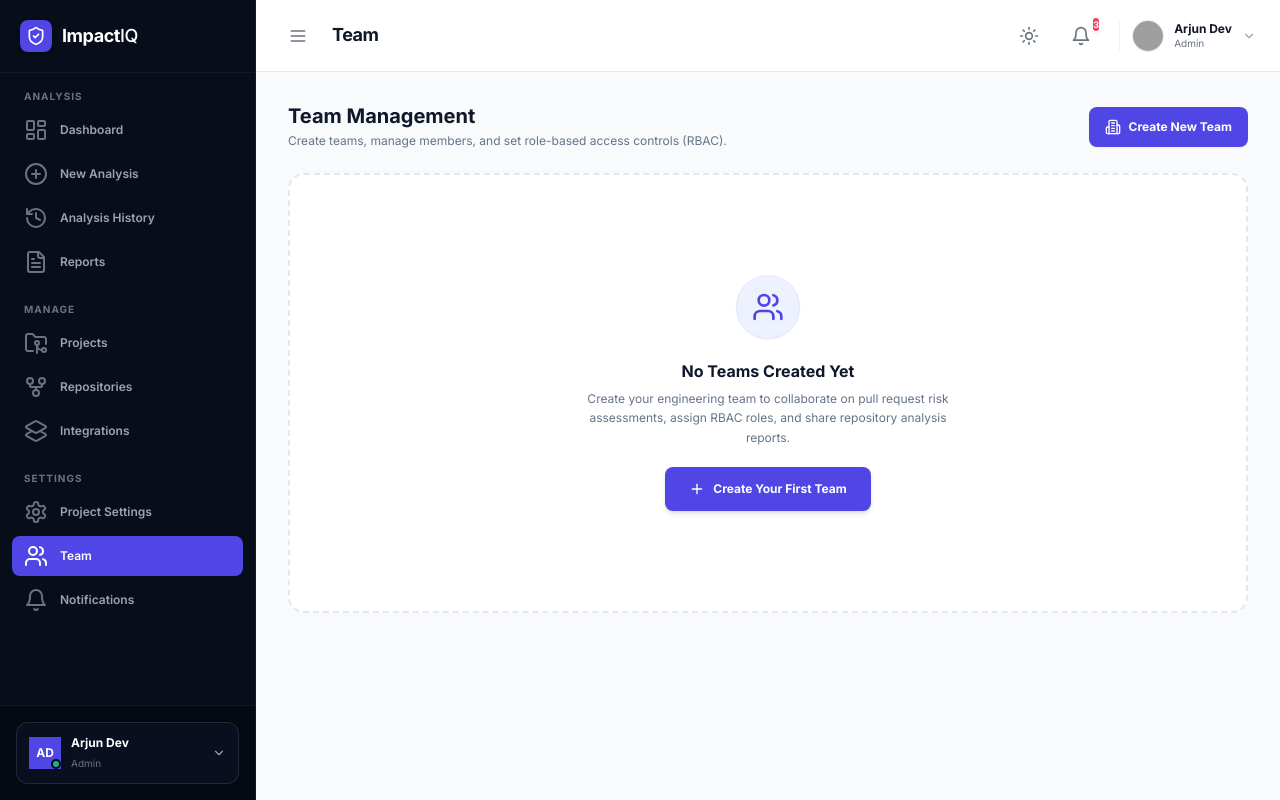
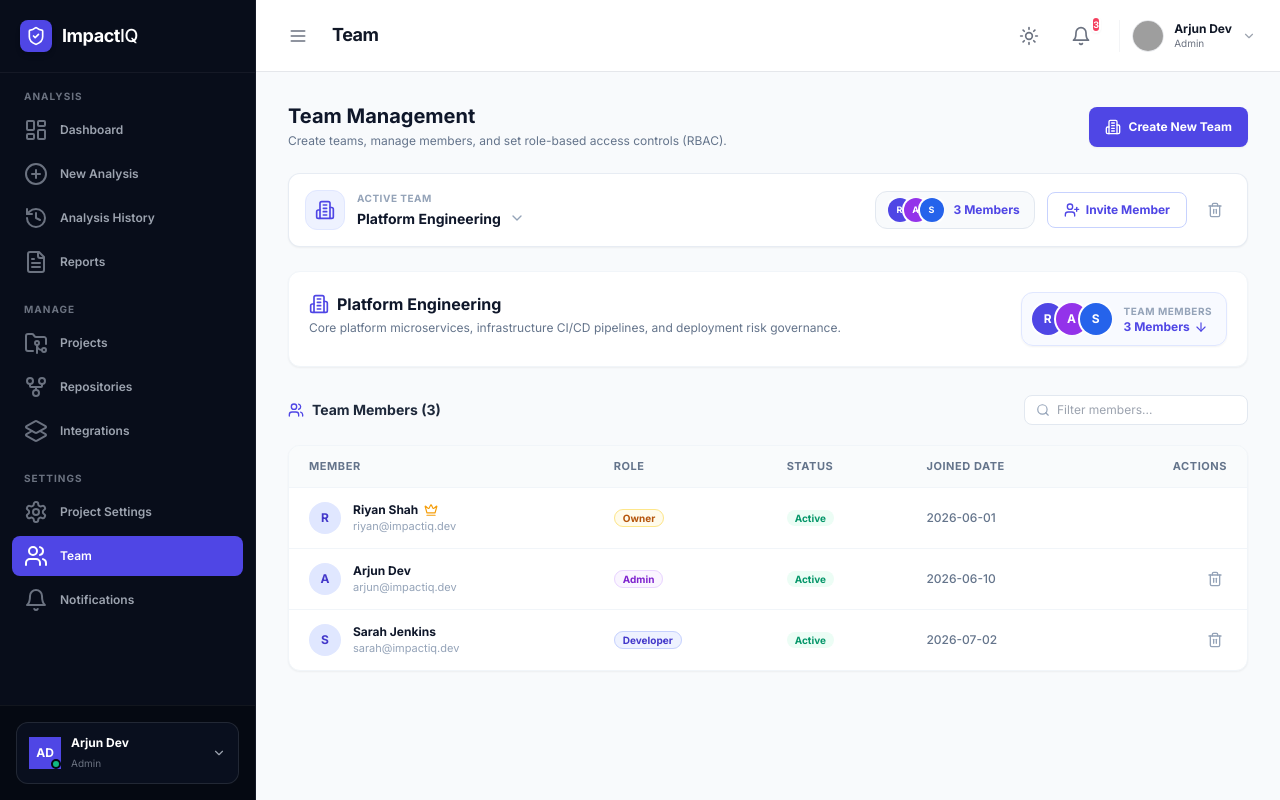
Before and after one commit to Riyan-ai-code/Impact-IQ, a Next.js app in the folder frontend/: page /dashboard/team in a window 1280 px wide. Built offline with nearby package versions, Linux system fonts and the light colour scheme; grey boxes are pictures that could not be loaded.

Commit message:
Add clickable Team Member Avatars stack with smooth scrolling to team members list

```diff
--- a/frontend/app/dashboard/team/page.tsx
+++ b/frontend/app/dashboard/team/page.tsx
@@ -14,8 +14,8 @@ import {
   Building2,
   Shield,
   Search,
-  MoreVertical,
-  FolderGit2
+  ChevronDown,
+  ArrowDown
 } from "lucide-react"
 import { Button } from "@/components/ui/button"
 import { cn } from "@/lib/utils"
@@ -39,18 +39,70 @@ interface Team {
   createdAt: string
 }
 
-const INITIAL_MOCK_MEMBER: TeamMember = {
-  id: "user-1",
+const DEFAULT_INITIAL_TEAMS: Team[] = [
+  {
+    id: "team-platform",
+    name: "Platform Engineering",
+    description: "Core platform microservices, infrastructure CI/CD pipelines, and deployment risk governance.",
+    lead: "Riyan Shah",
+    createdAt: "2026-06-01",
+    members: [
+      {
+        id: "m-1",
         name: "Riyan Shah",
         email: "riyan@impactiq.dev",
         role: "Owner",
         status: "active",
         joinedAt: "2026-06-01"
+      },
+      {
+        id: "m-2",
+        name: "Arjun Dev",
+        email: "arjun@impactiq.dev",
+        role: "Admin",
+        status: "active",
+        joinedAt: "2026-06-10"
+      },
+      {
+        id: "m-3",
+        name: "Sarah Jenkins",
+        email: "sarah@impactiq.dev",
+        role: "Developer",
+        status: "active",
+        joinedAt: "2026-07-02"
       }
+    ]
+  },
+  {
+    id: "team-devops",
+    name: "DevOps Core",
+    description: "Kubernetes GitOps pipelines, container security, and cloud infrastructure.",
+    lead: "Arjun Dev",
+    createdAt: "2026-06-15",
+    members: [
+      {
+        id: "m-2",
+        name: "Arjun Dev",
+        email: "arjun@impactiq.dev",
+        role: "Owner",
+        status: "active",
+        joinedAt: "2026-06-15"
+      },
+      {
+        id: "m-1",
+        name: "Riyan Shah",
+        email: "riyan@impactiq.dev",
+        role: "Admin",
+        status: "active",
+        joinedAt: "2026-06-15"
+      }
+    ]
+  }
+]
 
 export default function TeamPage() {
-  const [teams, setTeams] = useState<Team[]>([])
-  const [activeTeamId, setActiveTeamId] = useState<string | null>(null)
+  const [teams, setTeams] = useState<Team[]>(DEFAULT_INITIAL_TEAMS)
+  const [activeTeamId, setActiveTeamId] = useState<string | null>("team-platform")
 
   // Modals state
   const [isCreateTeamModalOpen, setIsCreateTeamModalOpen] = useState(false)
@@ -59,7 +111,6 @@ export default function TeamPage() {
   // Create Team Form
   const [teamName, setTeamName] = useState("")
   const [teamDescription, setTeamDescription] = useState("")
-  const [defaultRole, setDefaultRole] = useState<"Developer" | "Admin" | "Viewer">("Developer")
 
   // Invite Member Form
   const [inviteEmail, setInviteEmail] = useState("")
@@ -74,14 +125,19 @@ export default function TeamPage() {
     if (saved) {
       try {
         const parsed: Team[] = JSON.parse(saved)
+        if (parsed.length > 0) {
           setTeams(parsed)
-        if (parsed.length > 0) {
           setActiveTeamId(parsed[0].id)
+          return
         }
       } catch (err) {
         console.error("Error loading teams:", err)
       }
     }
+    // Fallback default initial teams
+    setTeams(DEFAULT_INITIAL_TEAMS)
+    setActiveTeamId(DEFAULT_INITIAL_TEAMS[0].id)
+    localStorage.setItem("impact_iq_teams", JSON.stringify(DEFAULT_INITIAL_TEAMS))
   }, [])
 
   const saveTeamsToStorage = (updatedTeams: Team[]) => {
@@ -97,7 +153,16 @@ export default function TeamPage() {
       name: teamName.trim(),
       description: teamDescription.trim() || `Engineering team for ${teamName.trim()}`,
       lead: "Riyan Shah",
-      members: [INITIAL_MOCK_MEMBER],
+      members: [
+        {
+          id: "m-" + Date.now(),
+          name: "Riyan Shah",
+          email: "riyan@impactiq.dev",
+          role: "Owner",
+          status: "active",
+          joinedAt: new Date().toISOString().split("T")[0]
+        }
+      ],
       createdAt: new Date().toISOString()
     }
 
@@ -172,6 +237,13 @@ export default function TeamPage() {
     m.role.toLowerCase().includes(searchQuery.toLowerCase())
   ) : []
 
+  const scrollToMembersSection = () => {
+    const el = document.getElementById("team-members-section")
+    if (el) {
+      el.scrollIntoView({ behavior: "smooth" })
+    }
+  }
+
   return (
     <div className="space-y-6">
       {/* Page Header */}
@@ -184,7 +256,7 @@ export default function TeamPage() {
         <Button
           variant="brand"
           onClick={() => setIsCreateTeamModalOpen(true)}
-          className="h-10 text-xs font-bold bg-[#4f46e5] hover:bg-[#4338ca] text-white rounded-lg flex items-center gap-2 shadow-sm transition-all duration-150"
+          className="h-10 text-xs font-bold bg-[#4f46e5] hover:bg-[#4338ca] text-white rounded-lg flex items-center gap-2 shadow-sm transition-all duration-150 cursor-pointer"
         >
           <Building2 className="w-4 h-4" />
           Create New Team
@@ -199,7 +271,7 @@ export default function TeamPage() {
             </div>
             <p className="text-xs font-semibold text-emerald-900">{successMsg}</p>
           </div>
-          <button onClick={() => setSuccessMsg(null)} className="text-emerald-500 hover:text-emerald-700">
+          <button onClick={() => setSuccessMsg(null)} className="text-emerald-500 hover:text-emerald-700 cursor-pointer">
             <X className="w-4 h-4" />
           </button>
         </div>
@@ -222,7 +294,7 @@ export default function TeamPage() {
           <Button
             variant="brand"
             onClick={() => setIsCreateTeamModalOpen(true)}
-            className="px-6 h-11 text-xs font-bold bg-[#4f46e5] hover:bg-[#4338ca] text-white rounded-lg flex items-center gap-2 transition-all duration-150 shadow-md"
+            className="px-6 h-11 text-xs font-bold bg-[#4f46e5] hover:bg-[#4338ca] text-white rounded-lg flex items-center gap-2 transition-all duration-150 shadow-md cursor-pointer"
           >
             <Plus className="w-4 h-4" />
             Create Your First Team
@@ -238,33 +310,66 @@ export default function TeamPage() {
                 <Building2 className="w-5 h-5" />
               </div>
               <div className="text-left">
-                <span className="text-[10px] font-bold text-slate-400 uppercase tracking-wider">Active Team</span>
-                <div className="flex items-center gap-2">
+                <span className="text-[10px] font-bold text-slate-400 uppercase tracking-wider block">Active Team</span>
+                <div className="relative">
                   <select
                     value={activeTeamId || ""}
                     onChange={(e) => setActiveTeamId(e.target.value)}
-                    className="text-sm font-bold text-slate-900 bg-transparent border-none p-0 focus:outline-none cursor-pointer pr-4"
+                    className="text-sm font-bold text-slate-900 bg-transparent border-none p-0 focus:outline-none cursor-pointer pr-6 appearance-none"
                   >
                     {teams.map((t) => (
                       <option key={t.id} value={t.id}>{t.name}</option>
                     ))}
                   </select>
+                  <ChevronDown className="w-4 h-4 text-slate-400 absolute right-0 top-1/2 -translate-y-1/2 pointer-events-none" />
                 </div>
               </div>
             </div>
 
-            <div className="flex items-center gap-2">
+            <div className="flex items-center gap-3">
+              {/* Clickable Team Member Avatars Stack inside header */}
+              {activeTeam && (
+                <button
+                  onClick={scrollToMembersSection}
+                  className="flex items-center gap-2.5 px-3 py-1.5 rounded-xl border border-slate-200 bg-slate-50 hover:bg-indigo-50/60 hover:border-indigo-200 transition-all cursor-pointer group shadow-2xs"
+                  title="Click to view team members"
+                >
+                  <div className="flex -space-x-2 overflow-hidden">
+                    {activeTeam.members.slice(0, 4).map((m, idx) => (
+                      <div
+                        key={m.id}
+                        className={cn(
+                          "inline-flex h-6 w-6 rounded-full ring-2 ring-white text-white font-bold items-center justify-center text-[9px] shadow-xs",
+                          idx === 0 ? "bg-indigo-600" : idx === 1 ? "bg-purple-600" : idx === 2 ? "bg-blue-600" : "bg-emerald-600"
+                        )}
+                      >
+                        {m.name.charAt(0).toUpperCase()}
+                      </div>
+                    ))}
+                    {activeTeam.members.length > 4 && (
+                      <div className="inline-flex h-6 w-6 rounded-full ring-2 ring-white bg-slate-200 text-slate-700 font-bold items-center justify-center text-[9px]">
+                        +{activeTeam.members.length - 4}
+                      </div>
+                    )}
+                  </div>
+                  <span className="text-xs font-bold text-indigo-600 group-hover:underline flex items-center gap-1 pr-0.5">
+                    {activeTeam.members.length} Members
+                  </span>
+                </button>
+              )}
+
               <Button
                 variant="outline"
                 onClick={() => setIsInviteMemberModalOpen(true)}
-                className="h-9 px-4 text-xs font-bold border-indigo-200 text-indigo-600 hover:bg-indigo-50 rounded-lg flex items-center gap-1.5"
+                className="h-9 px-4 text-xs font-bold border-indigo-200 text-indigo-600 hover:bg-indigo-50 rounded-lg flex items-center gap-1.5 cursor-pointer"
               >
                 <UserPlus className="w-4 h-4" />
                 Invite Member
               </Button>
+
               <button
                 onClick={() => activeTeamId && handleDeleteTeam(activeTeamId)}
-                className="p-2 rounded-lg text-slate-400 hover:text-rose-600 hover:bg-rose-50 transition-colors"
+                className="p-2 rounded-lg text-slate-400 hover:text-rose-600 hover:bg-rose-50 transition-colors cursor-pointer"
                 title="Delete Active Team"
               >
                 <Trash2 className="w-4 h-4" />
@@ -276,20 +381,56 @@ export default function TeamPage() {
           {activeTeam && (
             <div className="space-y-5">
               <div className="bg-white border border-slate-100 rounded-xl p-5 shadow-sm space-y-4 text-left">
-                <div className="flex items-start justify-between">
+                <div className="flex items-start justify-between gap-4">
                   <div>
+                    <div className="flex items-center gap-2">
+                      <Building2 className="w-5 h-5 text-indigo-600" />
                       <h2 className="text-base font-bold text-slate-900">{activeTeam.name}</h2>
-                    <p className="text-xs text-slate-500 mt-0.5">{activeTeam.description}</p>
                     </div>
-                  <span className="text-xs font-semibold px-2.5 py-1 rounded-full bg-slate-100 text-slate-600">
+                    <p className="text-xs text-slate-500 mt-1">{activeTeam.description}</p>
+                  </div>
+
+                  {/* Clickable Team Member Avatars Stack */}
+                  <button
+                    onClick={scrollToMembersSection}
+                    className="flex items-center gap-3 p-2.5 rounded-xl border border-indigo-100 bg-indigo-50/40 hover:bg-indigo-50 hover:border-indigo-200 transition-all cursor-pointer shadow-sm group"
+                    title="Click to view team members"
+                  >
+                    <div className="flex -space-x-2 overflow-hidden">
+                      {activeTeam.members.slice(0, 4).map((m, idx) => (
+                        <div
+                          key={m.id}
+                          className={cn(
+                            "inline-flex h-8 w-8 rounded-full ring-2 ring-white text-white font-bold items-center justify-center text-xs shadow-sm",
+                            idx === 0 ? "bg-indigo-600" : idx === 1 ? "bg-purple-600" : idx === 2 ? "bg-blue-600" : "bg-emerald-600"
+                          )}
+                        >
+                          {m.name.charAt(0).toUpperCase()}
+                        </div>
+                      ))}
+                      {activeTeam.members.length > 4 && (
+                        <div className="inline-flex h-8 w-8 rounded-full ring-2 ring-white bg-slate-200 text-slate-700 font-bold items-center justify-center text-xs">
+                          +{activeTeam.members.length - 4}
+                        </div>
+                      )}
+                    </div>
+                    <div className="text-left pr-1">
+                      <span className="text-[10px] uppercase tracking-wider font-bold text-slate-400 block">Team Members</span>
+                      <span className="text-xs font-bold text-indigo-600 group-hover:underline flex items-center gap-1">
                         {activeTeam.members.length} Members
+                        <ArrowDown className="w-3.5 h-3.5" />
                       </span>
+                    </div>
+                  </button>
                 </div>
               </div>
 
               {/* Members Section Header */}
-              <div className="flex items-center justify-between">
-                <h3 className="text-sm font-bold text-slate-800">Team Members ({filteredMembers.length})</h3>
+              <div id="team-members-section" className="flex items-center justify-between pt-2">
+                <h3 className="text-sm font-bold text-slate-800 flex items-center gap-2">
+                  <Users className="w-4 h-4 text-indigo-600" />
+                  Team Members ({filteredMembers.length})
+                </h3>
                 <div className="relative">
                   <Search className="w-3.5 h-3.5 absolute left-3 top-1/2 -translate-y-1/2 text-slate-400" />
                   <input
@@ -358,7 +499,7 @@ export default function TeamPage() {
                           {member.role !== "Owner" && (
                             <button
                               onClick={() => activeTeam && handleRemoveMember(activeTeam.id, member.id)}
-                              className="text-slate-400 hover:text-rose-600 transition-colors p-1"
+                              className="text-slate-400 hover:text-rose-600 transition-colors p-1 cursor-pointer"
                               title="Remove Member"
                             >
                               <Trash2 className="w-4 h-4" />
@@ -386,7 +527,7 @@ export default function TeamPage() {
                 </div>
                 <h3 className="text-sm font-bold text-slate-900">Create Engineering Team</h3>
               </div>
-              <button onClick={() => setIsCreateTeamModalOpen(false)} className="p-1 text-slate-400 hover:text-slate-900">
+              <button onClick={() => setIsCreateTeamModalOpen(false)} className="p-1 text-slate-400 hover:text-slate-900 cursor-pointer">
                 <X className="w-5 h-5" />
               </button>
             </div>
@@ -418,10 +559,10 @@ export default function TeamPage() {
             </div>
 
             <div className="px-6 py-4 border-t border-slate-100 flex items-center justify-between bg-slate-50/50">
-              <Button variant="outline" onClick={() => setIsCreateTeamModalOpen(false)} className="h-9 px-4 text-xs font-semibold">
+              <Button variant="outline" onClick={() => setIsCreateTeamModalOpen(false)} className="h-9 px-4 text-xs font-semibold cursor-pointer">
                 Cancel
               </Button>
-              <Button variant="brand" onClick={handleCreateTeam} className="h-9 px-5 text-xs font-bold bg-[#4f46e5] text-white hover:bg-[#4338ca]">
+              <Button variant="brand" onClick={handleCreateTeam} className="h-9 px-5 text-xs font-bold bg-[#4f46e5] text-white hover:bg-[#4338ca] cursor-pointer">
                 Create Team
               </Button>
             </div>
@@ -440,7 +581,7 @@ export default function TeamPage() {
                 </div>
                 <h3 className="text-sm font-bold text-slate-900">Invite Team Member</h3>
               </div>
-              <button onClick={() => setIsInviteMemberModalOpen(false)} className="p-1 text-slate-400 hover:text-slate-900">
+              <button onClick={() => setIsInviteMemberModalOpen(false)} className="p-1 text-slate-400 hover:text-slate-900 cursor-pointer">
                 <X className="w-5 h-5" />
               </button>
             </div>
@@ -475,7 +616,7 @@ export default function TeamPage() {
                 <select
                   value={inviteRole}
                   onChange={(e) => setInviteRole(e.target.value as any)}
-                  className="w-full px-3 py-2 text-xs border border-slate-200 rounded-lg focus:outline-none focus:ring-2 focus:ring-indigo-500/20 focus:border-indigo-500 bg-white"
+                  className="w-full px-3 py-2 text-xs border border-slate-200 rounded-lg focus:outline-none focus:ring-2 focus:ring-indigo-500/20 focus:border-indigo-500 bg-white cursor-pointer"
                 >
                   <option value="Admin">Admin (Full project & analysis management)</option>
                   <option value="Maintainer">Maintainer (Manage projects & triggers)</option>
@@ -486,10 +627,10 @@ export default function TeamPage() {
             </div>
 
             <div className="px-6 py-4 border-t border-slate-100 flex items-center justify-between bg-slate-50/50">
-              <Button variant="outline" onClick={() => setIsInviteMemberModalOpen(false)} className="h-9 px-4 text-xs font-semibold">
+              <Button variant="outline" onClick={() => setIsInviteMemberModalOpen(false)} className="h-9 px-4 text-xs font-semibold cursor-pointer">
                 Cancel
               </Button>
-              <Button variant="brand" onClick={handleInviteMember} className="h-9 px-5 text-xs font-bold bg-[#4f46e5] text-white hover:bg-[#4338ca]">
+              <Button variant="brand" onClick={handleInviteMember} className="h-9 px-5 text-xs font-bold bg-[#4f46e5] text-white hover:bg-[#4338ca] cursor-pointer">
                 Send Invitation
               </Button>
             </div>
```
Lines whose indentation alone changed are shown as unchanged.
